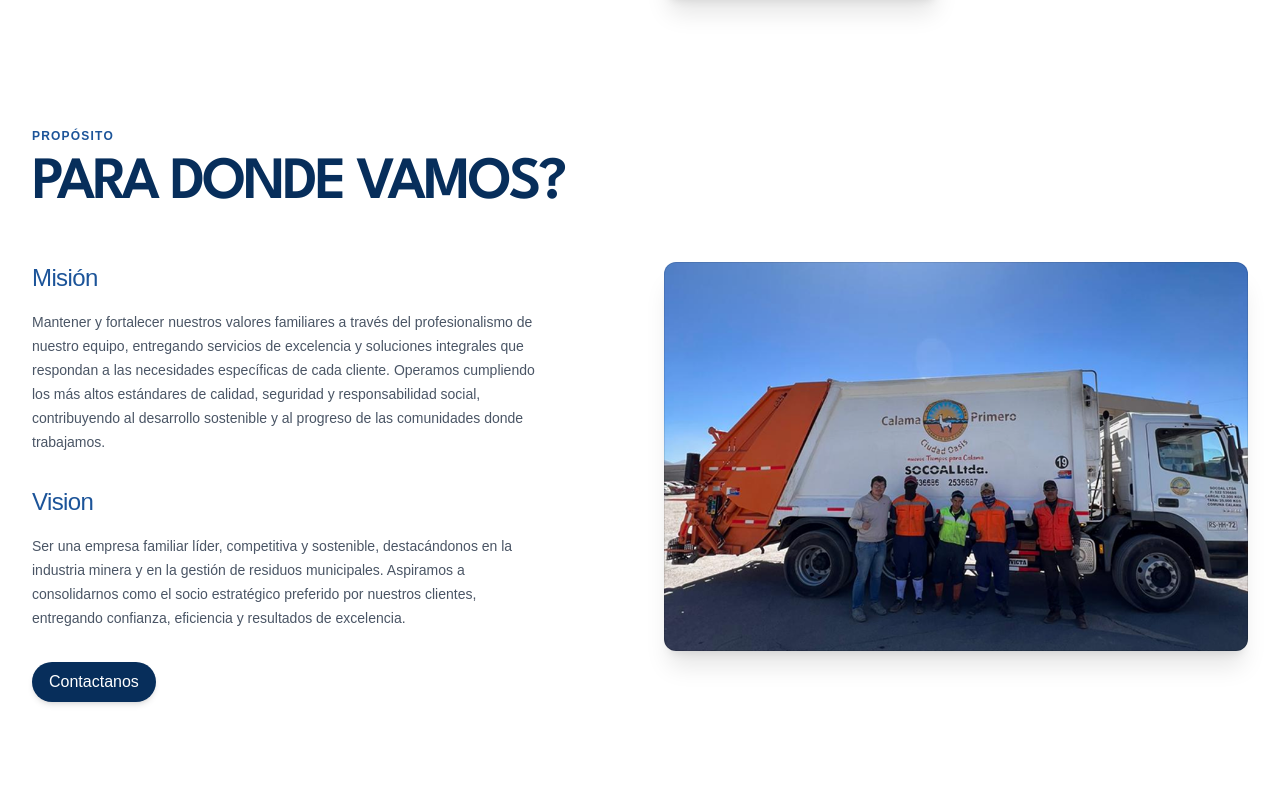
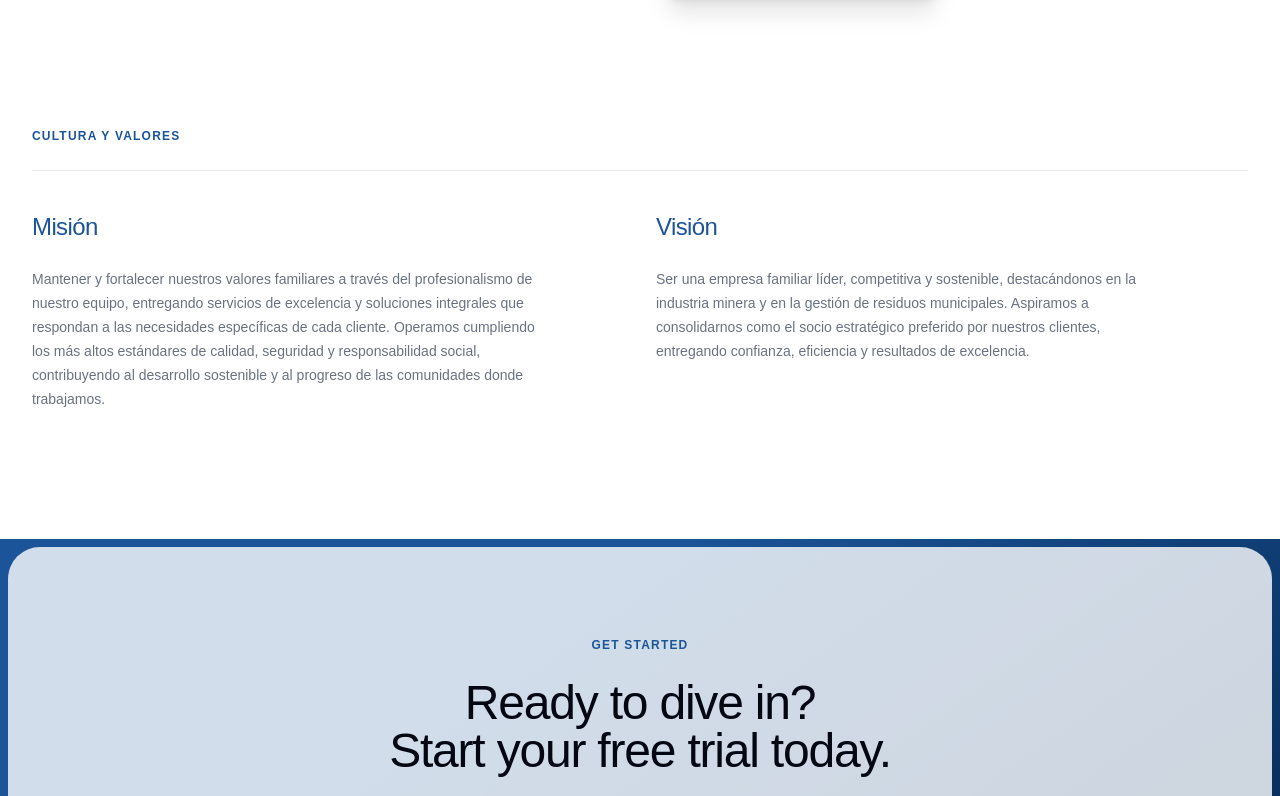
Before and after one commit to Codisans/socoal-website, a Next.js app: page /nosotros in a window 1280 px wide. Shown: the part 1204-2000 px from the top of the page. Built offline with nearby package versions, Linux system fonts and the light colour scheme; a web font is replaced by a local one.

Commit message:
fix: update content

```diff
--- a/src/app/nosotros/page.tsx
+++ b/src/app/nosotros/page.tsx
@@ -1,7 +1,5 @@
-import { ProfileList } from '@/blocks/ProfileList'
-import { TextAndImage } from '@/blocks/TextAndImage'
+import { TwoColumn } from '@/blocks/TwoColumn'
 import { AnimatedNumber } from '@/components/animated-number'
-import { Button } from '@/components/button'
 import { Container } from '@/components/container'
 import { Footer } from '@/components/footer'
 import { GradientBackground } from '@/components/gradient'
@@ -118,63 +116,21 @@ export default function Nosotros() {
         <Navbar />
       </Container>
       <Header />
-      <TextAndImage
-        heading="Para donde vamos?"
-        subheading="Propósito"
-        description=""
-        image="/company/5.png"
-        body={
-          <>
-            <h3 className="text-2xl/8 font-medium tracking-tight text-blue">
-              Misión
-            </h3>
-            <p className="mt-4 text-sm/6 text-gray-600">
-              Mantener y fortalecer nuestros valores familiares a través del
-              profesionalismo de nuestro equipo, entregando servicios de
-              excelencia y soluciones integrales que respondan a las necesidades
-              específicas de cada cliente. Operamos cumpliendo los más altos
-              estándares de calidad, seguridad y responsabilidad social,
-              contribuyendo al desarrollo sostenible y al progreso de las
-              comunidades donde trabajamos.
-            </p>
-            <h3 className="mt-8 text-2xl/8 font-medium tracking-tight text-blue">
-              Vision
-            </h3>
-            <p className="mt-4 text-sm/6 text-gray-600">
-              Ser una empresa familiar líder, competitiva y sostenible,
-              destacándonos en la industria minera y en la gestión de residuos
-              municipales. Aspiramos a consolidarnos como el socio estratégico
-              preferido por nuestros clientes, entregando confianza, eficiencia
-              y resultados de excelencia.
-            </p>
-            <div className="mt-8">
-              <Button className="w-full sm:w-auto" href="#">
-                Contactanos
-              </Button>
-            </div>
-          </>
-        }
-      />
-      <ProfileList
-        className="mb-28"
-        title="Certificaciones"
-        subheading="Certificaciones"
-        description="Certificaciones de calidad, seguridad y medio ambiente"
+      <TwoColumn
+        className="mb-32"
+        title="Cultura y valores"
         items={[
           {
-            name: 'ISO 9001',
-            description: 'Certificación de calidad',
-            img: '/company/iso-9001.png',
+            title: 'Misión',
+            description:
+              'Mantener y fortalecer nuestros valores familiares a través del profesionalismo de nuestro equipo, entregando servicios de excelencia y soluciones integrales que respondan a las necesidades específicas de cada cliente. Operamos cumpliendo los más altos estándares de calidad, seguridad y responsabilidad social, contribuyendo al desarrollo sostenible y al progreso de las comunidades donde trabajamos.',
+            // image: '/company/5.png',
           },
           {
-            name: 'ISO 14001',
-            description: 'Certificación de medio ambiente',
-            img: '/company/iso-14001.png',
-          },
-          {
-            name: 'ISO 45001',
-            description: 'Certificación de seguridad',
-            img: '/company/iso-45001.png',
+            title: 'Visión',
+            description:
+              'Ser una empresa familiar líder, competitiva y sostenible, destacándonos en la industria minera y en la gestión de residuos municipales. Aspiramos a consolidarnos como el socio estratégico preferido por nuestros clientes, entregando confianza, eficiencia y resultados de excelencia.',
+            // image: '/company/1.png',
           },
         ]}
       />
--- a/src/app/servicios/page.tsx
+++ b/src/app/servicios/page.tsx
@@ -63,9 +63,9 @@ export default async function Servicios() {
       <Header title="Servicios" description="Servicios para tu negocio." />
       <ServiceCards services={services} />
       <ProfileList
-        title="Certificaciones"
+        title="Compromiso profesional"
         subheading="Certificaciones"
-        description="Certificaciones de calidad, seguridad y medio ambiente"
+        description="Contamos con certificaciones internacionales ISO 9001, ISO 14001 e ISO 45001, que respaldan nuestro Sistema de Gestión Integrado en calidad, seguridad y medio ambiente"
         items={[
           {
             name: 'ISO 9001',
@@ -85,7 +85,7 @@ export default async function Servicios() {
         ]}
       />
       <Testimonial
-        className="mt-36 lg:mt-48"
+        className="mt-36 lg:mt-52"
         image="/company/1.png"
         quote="Lorem ipsum dolor sit amet consectetur adipisicing elit. Quisquam, quos."
         name="Tito Alvarez"
--- /dev/null
+++ b/src/blocks/TwoColumn.tsx
@@ -0,0 +1,46 @@
+import { Container } from '@/components/container'
+import { Subheading } from '@/components/text'
+import clsx from 'clsx'
+
+export function TwoColumn({
+  title,
+  items,
+  className,
+}: {
+  title?: string
+  className?: string
+  items: {
+    title?: string
+    description?: string
+    image?: string
+  }[]
+}) {
+  return (
+    <Container className={clsx('mt-32', className)}>
+      {title && <Subheading as="h3">{title}</Subheading>}
+      <hr className="mt-6 border-t border-gray-200" />
+      <ul
+        role="list"
+        className="mx-auto mt-10 grid grid-cols-1 gap-8 lg:grid-cols-2"
+      >
+        {items.map((item) => (
+          <li key={item.title}>
+            {item.title && (
+              <p className="text-2xl/8 font-medium tracking-tight text-blue">
+                {item.title}
+              </p>
+            )}
+            {item.image && (
+              <img alt={item.title} src={item.image} className="h-14" />
+            )}
+            {item.description && (
+              <p className="mt-6 max-w-lg text-sm/6 text-gray-500">
+                {item.description}
+              </p>
+            )}
+          </li>
+        ))}
+      </ul>
+    </Container>
+  )
+}
```
